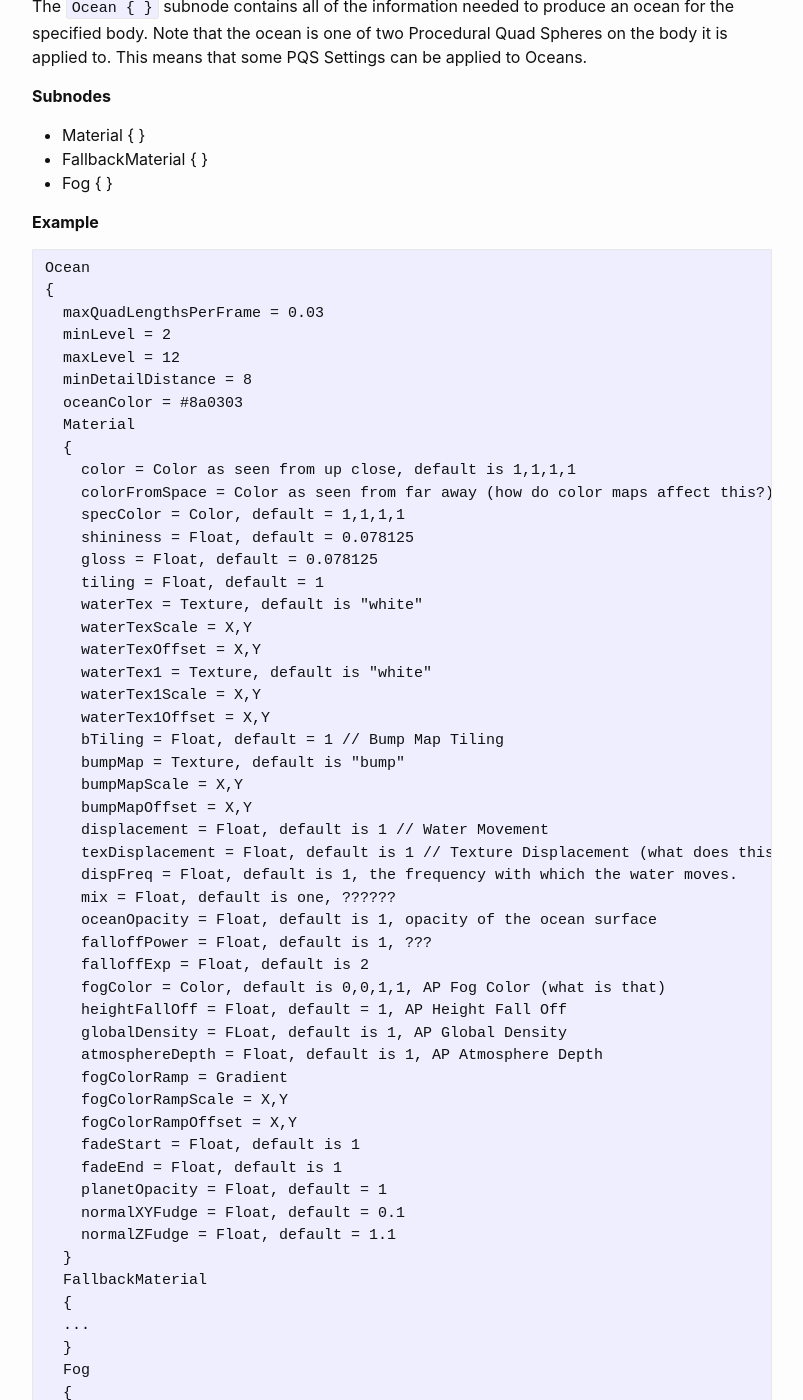
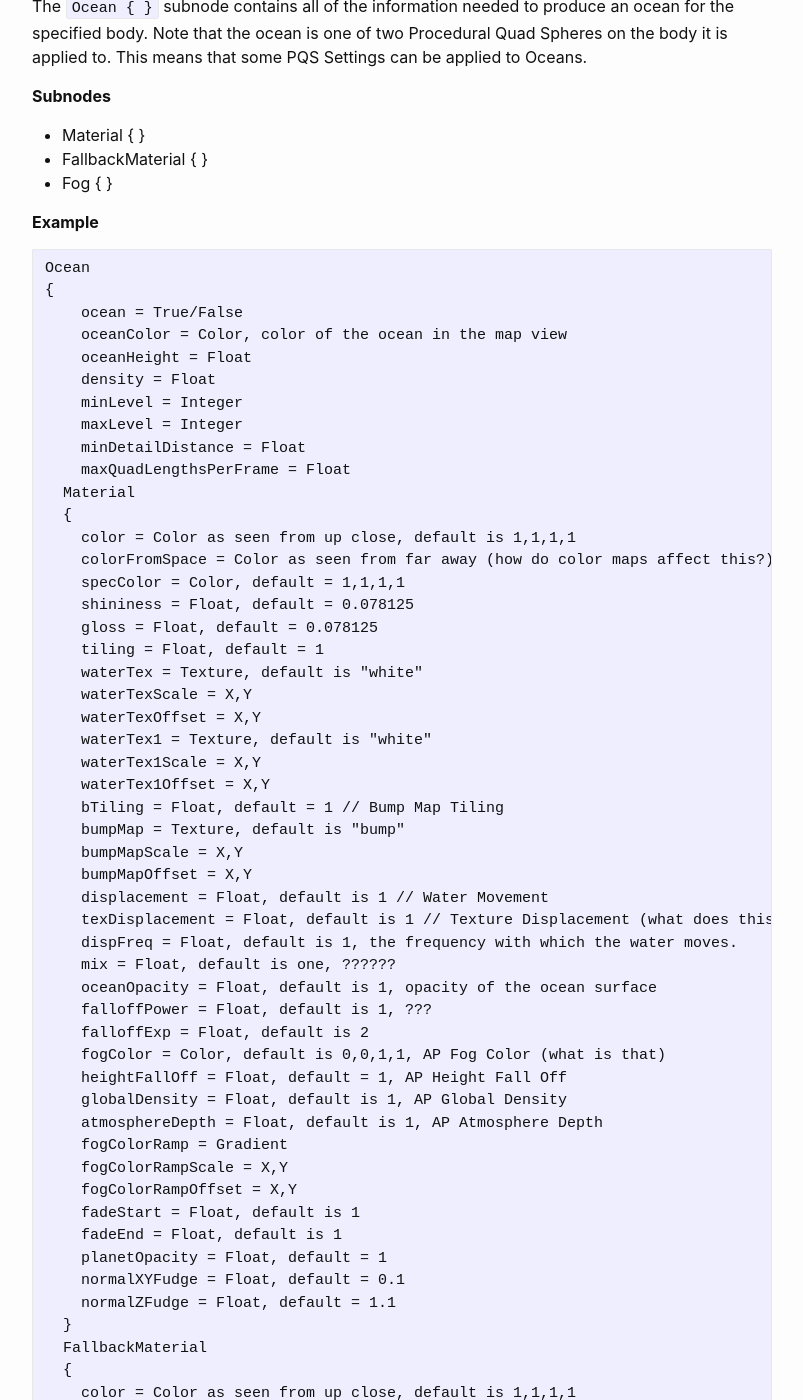
Before and after one commit to Kopernicus/wiki, a Jekyll site: the page built from main/Ocean.md, in a window 1280 px wide and 1400 px high, scrolled down 207 px. Shown: the whole window, without its empty margins (238-1041 px from the left). Built offline with Jekyll 4.4.1, drawn with Linux system fonts in a browser that asks for light colours; part of the change alters nothing that is shown; some of the changed text lies outside the part shown.

Commit message:
ocean done

````diff
--- a/main/Ocean.md
+++ b/main/Ocean.md
@@ -14,11 +14,14 @@ The `Ocean { }` subnode contains all of the information needed to produce an oce
 ```
 Ocean
 {
-  maxQuadLengthsPerFrame = 0.03
-  minLevel = 2
-  maxLevel = 12
-  minDetailDistance = 8
-  oceanColor = #8a0303
+    ocean = True/False
+    oceanColor = Color, color of the ocean in the map view
+    oceanHeight = Float
+    density = Float
+    minLevel = Integer
+    maxLevel = Integer
+    minDetailDistance = Float
+    maxQuadLengthsPerFrame = Float
   Material
   {
     color = Color as seen from up close, default is 1,1,1,1
@@ -46,7 +49,7 @@ Ocean
     falloffExp = Float, default is 2
     fogColor = Color, default is 0,0,1,1, AP Fog Color (what is that)
     heightFallOff = Float, default = 1, AP Height Fall Off
-    globalDensity = FLoat, default is 1, AP Global Density
+    globalDensity = Float, default is 1, AP Global Density
     atmosphereDepth = Float, default is 1, AP Atmosphere Depth
     fogColorRamp = Gradient
     fogColorRampScale = X,Y
@@ -59,11 +62,45 @@ Ocean
   }
   FallbackMaterial
   {
-  ...
+    color = Color as seen from up close, default is 1,1,1,1
+    colorFromSpace = Color as seen from far away (how do color maps affect this?), default is 1,1,1,1
+    specColor = Color, default = 1,1,1,1
+    shininess = Float, default = 0.078125
+    gloss = Float, default = 0.078125
+    tiling = Float, default = 1
+    waterTex = Texture, default is "white"
+    waterTexScale = X,Y
+    waterTexOffset = X,Y
+    waterTex1 = Texture, default is "white"
+    waterTex1Scale = X,Y
+    waterTex1Offset = X,Y
+    fadeStart = Float, default is 1
+    fadeEnd = Float, default is 1
+    planetOpacity = Float, default = 1
+  }
+  Mods
+  {
+    // just put PQSMods here. WHether they work is a different story
   }
   Fog
   {
-  ...
+    afgAltMult = Float
+    afgBase = Float
+    afgLerp = True/False
+    afgMin = Float
+    fogColorEnd = Color
+    fogColorStart = Color
+    fogDensityAltScalar = Float
+    fogDensityExponent = Float
+    fogDensityPQSMult = Float
+    fogDensityStart = Float
+    skyColorMult = Float
+    skyColorOpacityAltMult = Float
+    skyColorOpacityBase = Float
+    sunAltMult = Float
+    sunBase = Float
+    sunMin = Float
+    useFog = True/False
   }
 }
 ```
````
